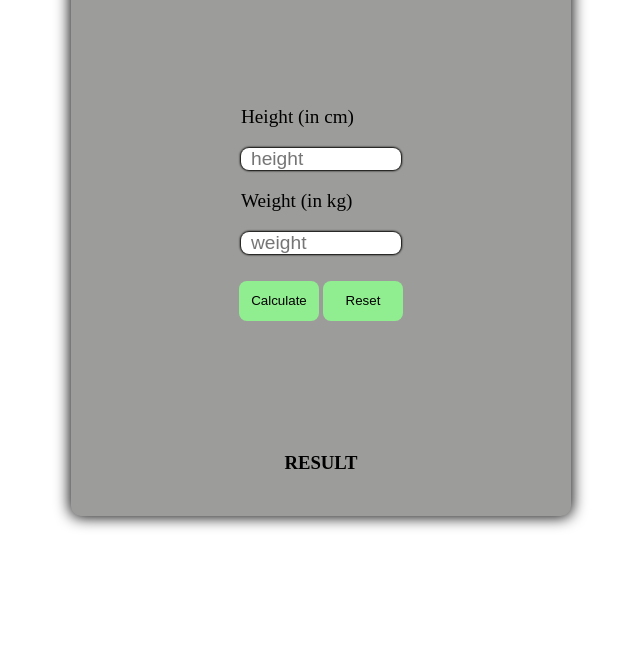
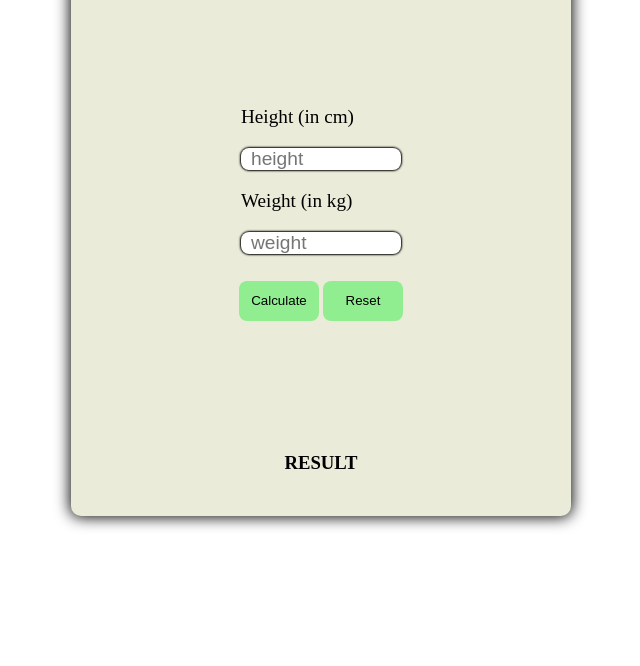
Before and after one commit to Thamizhthendral1303/bmicalculator, a plain HTML site: page index.html in a window 1280 px wide. Shown: the part 134-800 px from the top of the page, without its empty margins (319-959 px from the left). Drawn offline with Linux system fonts and the light colour scheme.

Commit message:
change the color

```diff
--- a/bmi.css
+++ b/bmi.css
@@ -7,7 +7,7 @@
   height: 600px;
 
   width: 500px;
-  background-color: rgb(156, 156, 154);
+  background-color: rgb(235, 235, 217);
   justify-self: center;
   margin-top: 50px;
   display: flex;
```
